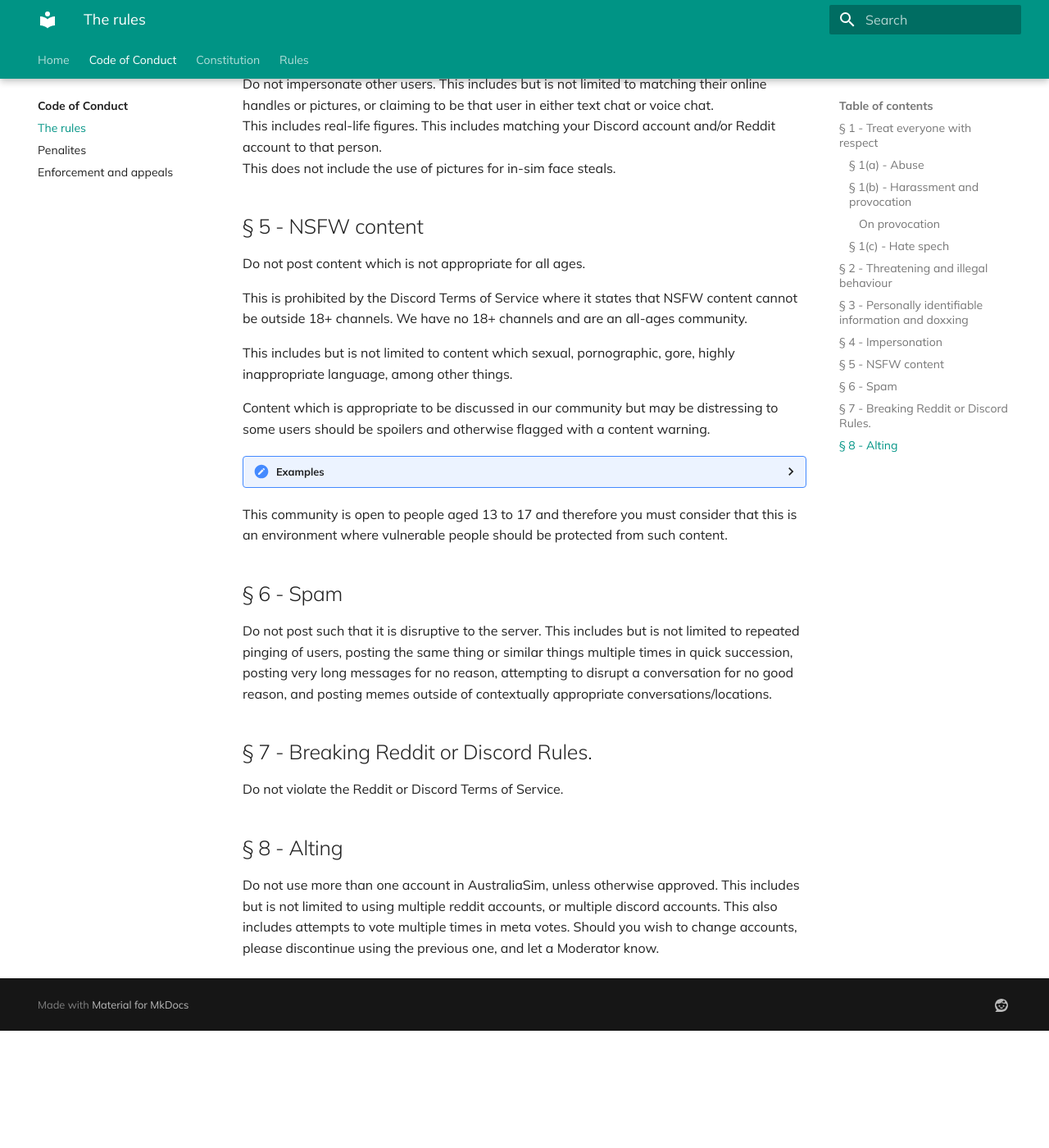
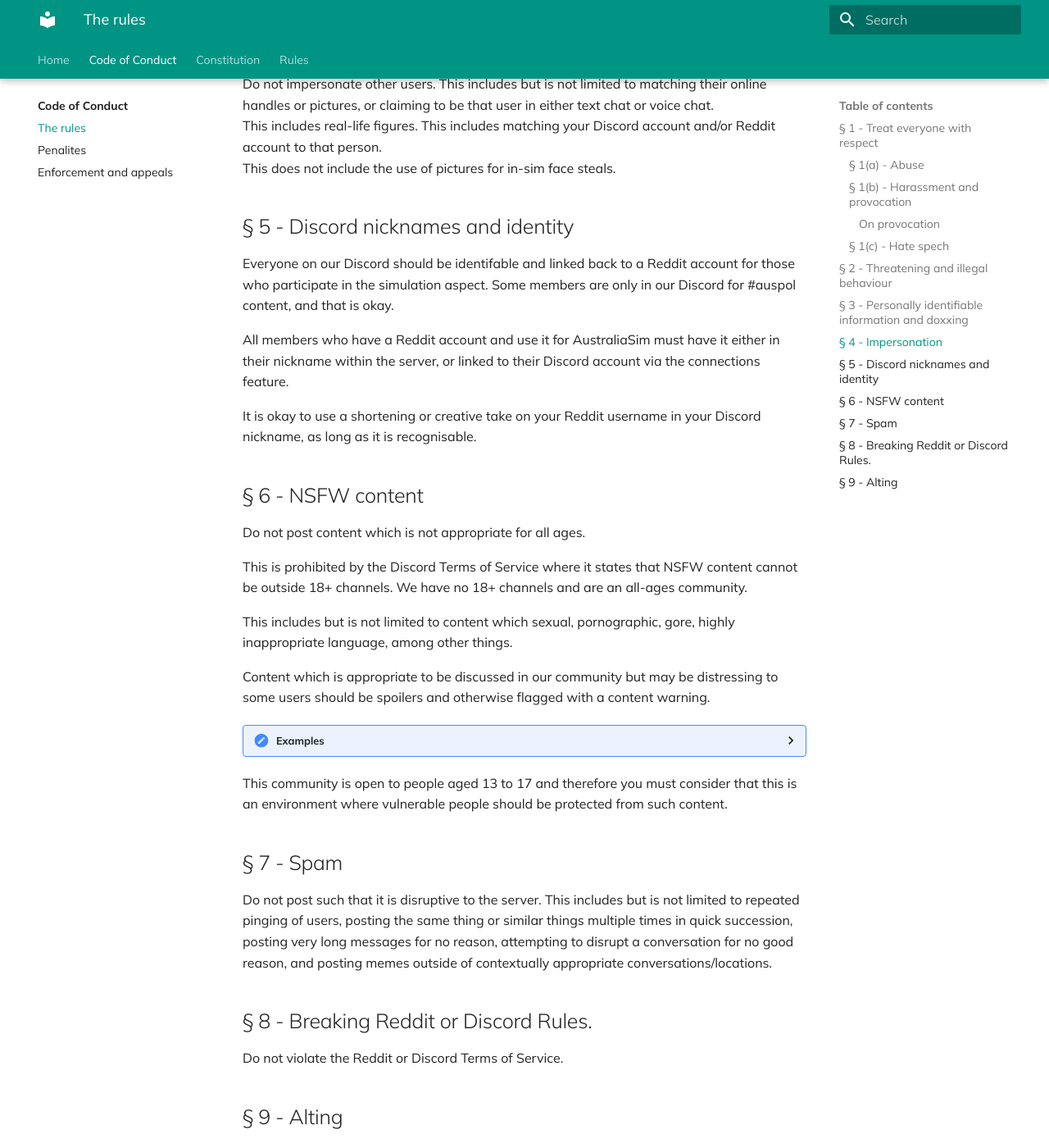
Before and after one commit to AustraliaSim/aussim-docs, an MkDocs documentation site: the page built from docs/code-of-conduct/rules.md, in a window 1280 px wide and 1400 px high, scrolled down 2008 px. Shown: the whole window at 82% size. Built offline with MkDocs 1.6.1 and Material for MkDocs 9.7.7, drawn with Linux system fonts in a browser that asks for light colours; before the commit the page ends 3265 px from its top, so only the background shows below that.

Commit message:
added nickname rule

```diff
--- a/docs/code-of-conduct/rules.md
+++ b/docs/code-of-conduct/rules.md
@@ -67,9 +67,15 @@ This includes real-life figures.
 This includes matching your Discord account and/or Reddit account to that person.
 This does not include the use of pictures for in-sim face steals.
 
+## § 5 - Discord nicknames and identity
 
+Everyone on our Discord should be identifable and linked back to a Reddit account for those who participate in the simulation aspect. Some members are only in our Discord for #auspol content, and that is okay.
 
-## § 5 - NSFW content
+All members who have a Reddit account and use it for AustraliaSim must have it either in their nickname within the server, or linked to their Discord account via the connections feature.
+
+It is okay to use a shortening or creative take on your Reddit username in your Discord nickname, as long as it is recognisable.
+
+## § 6 - NSFW content
 Do not post content which is not appropriate for all ages.
 
 This is prohibited by the Discord Terms of Service where it states that NSFW content cannot be outside 18+ channels. We have no 18+ channels and are an all-ages community.
@@ -83,14 +89,14 @@ Content which is appropriate to be discussed in our community but may be distres
 
 This community is open to people aged 13 to 17 and therefore you must consider that this is an environment where vulnerable people should be protected from such content.
 
-## § 6 - Spam
+## § 7 - Spam
 Do not post such that it is disruptive to the server.
 This includes but is not limited to repeated pinging of users, posting the same thing or similar things multiple times in quick succession, posting very long messages for no reason, attempting to disrupt a conversation for no good reason, and posting memes outside of contextually appropriate conversations/locations.
 
-## § 7 - Breaking Reddit or Discord Rules.
+## § 8 - Breaking Reddit or Discord Rules.
 Do not violate the Reddit or Discord Terms of Service.
 
-## § 8 - Alting
+## § 9 - Alting
 Do not use more than one account in AustraliaSim, unless otherwise approved.
 This includes but is not limited to using multiple reddit accounts, or multiple discord accounts.
 This also includes attempts to vote multiple times in meta votes.
```
